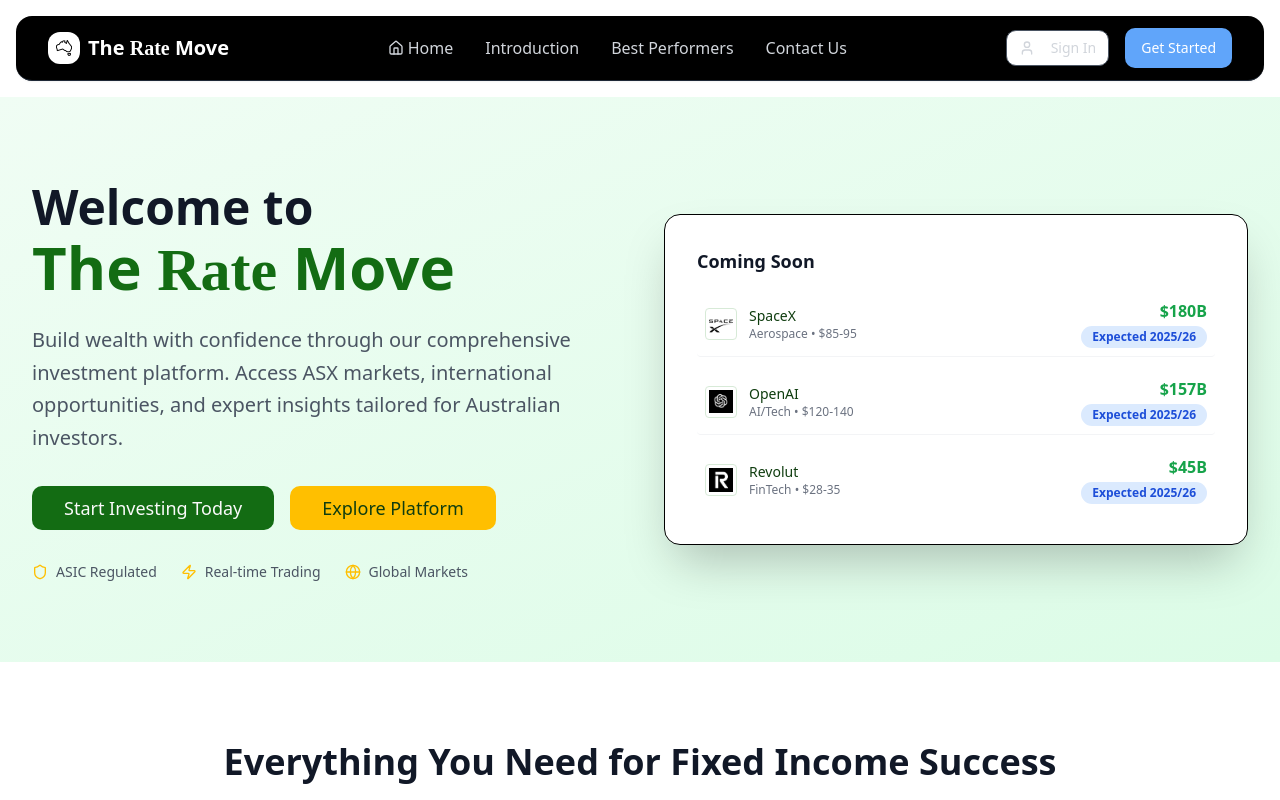
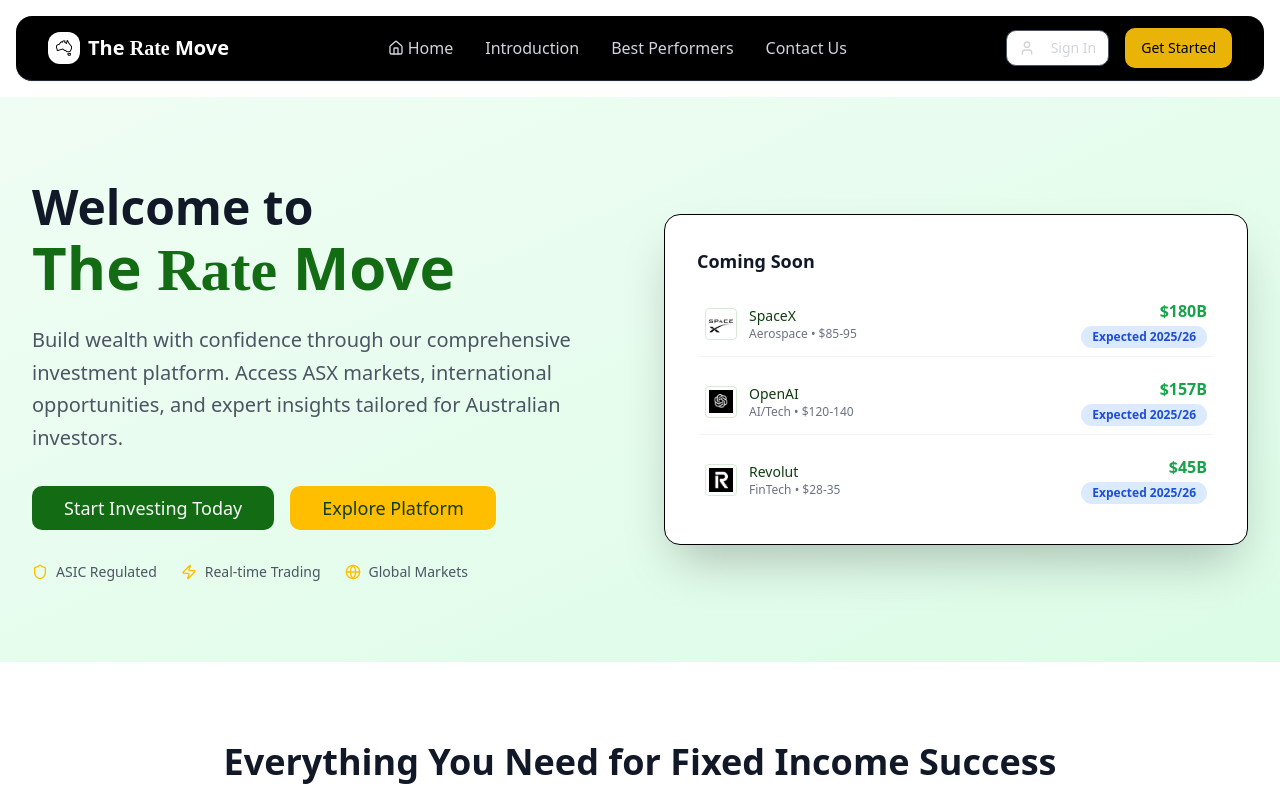
Before and after one commit to webdzignz/aussie-investor-vibe-shift, a React (Vite) app: page /private-equity in a window 1280 px wide. Shown: the top 800 px of the page. Built offline with nearby package versions, Linux system fonts and the light colour scheme; a web font is replaced by a local one.

Commit message:
Change nav bar and CTA color
Changed the nav bar to black and the "Get Started" CTA button to yellow specifically for the private equity page.

```diff
--- a/src/components/Header.tsx
+++ b/src/components/Header.tsx
@@ -3,7 +3,7 @@ import { Button } from "@/components/ui/button";
 import { User, Menu, Home } from "lucide-react";
 import { useNavigate } from "react-router-dom";
 
-const Header = ({ isFixedIncome = false }: { isFixedIncome?: boolean }) => {
+const Header = ({ isFixedIncome = false, isPrivateEquity = false }: { isFixedIncome?: boolean; isPrivateEquity?: boolean }) => {
   const navigate = useNavigate();
 
   const goToHome = () => {
@@ -39,7 +39,7 @@ const Header = ({ isFixedIncome = false }: { isFixedIncome?: boolean }) => {
   };
 
   return (
-    <header className={`${isFixedIncome ? 'bg-navy-900' : 'bg-black'} border-b border-gray-800 shadow-sm rounded-2xl m-4`}>
+    <header className={`${isFixedIncome ? 'bg-navy-900' : isPrivateEquity ? 'bg-black' : 'bg-black'} border-b border-gray-800 shadow-sm rounded-2xl m-4`}>
       <div className="max-w-7xl mx-auto px-4 sm:px-6 lg:px-8">
         <div className="flex justify-between items-center h-16">
           <div className="flex items-center space-x-4">
@@ -90,7 +90,7 @@ const Header = ({ isFixedIncome = false }: { isFixedIncome?: boolean }) => {
               <User className="w-4 h-4 mr-2" />
               Sign In
             </Button>
-            <Button onClick={scrollToForm} className="bg-blue-400 text-white border-0 hover:bg-blue-500">
+            <Button onClick={scrollToForm} className={`${isPrivateEquity ? 'bg-yellow-500 text-black hover:bg-yellow-600' : 'bg-blue-400 text-white hover:bg-blue-500'} border-0`}>
               Get Started
             </Button>
             <Button variant="ghost" size="sm" className="md:hidden text-gray-300 hover:text-white hover:bg-gray-800">
--- a/src/pages/PrivateEquityProducts.tsx
+++ b/src/pages/PrivateEquityProducts.tsx
@@ -9,7 +9,7 @@ import Footer from "@/components/Footer";
 const PrivateEquityProducts = () => {
   return (
     <div className="min-h-screen bg-background">
-      <Header />
+      <Header isPrivateEquity={true} />
       <Hero showIPOs={true} />
       <Features />
       <PrivateEquityData />
```
